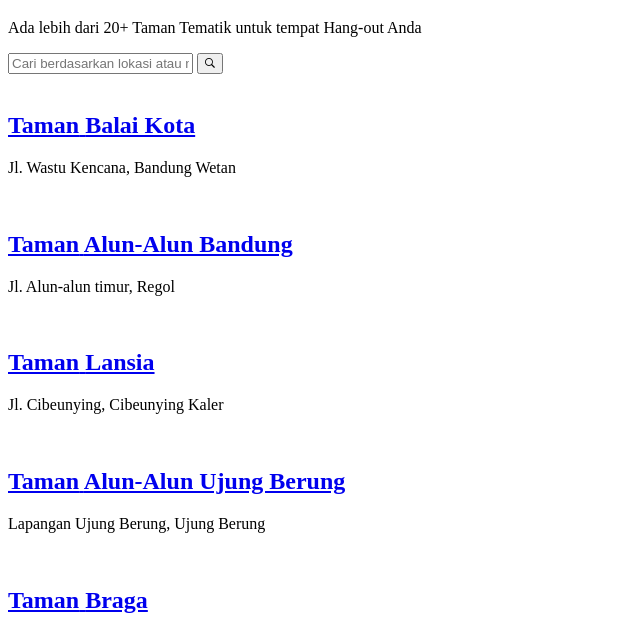
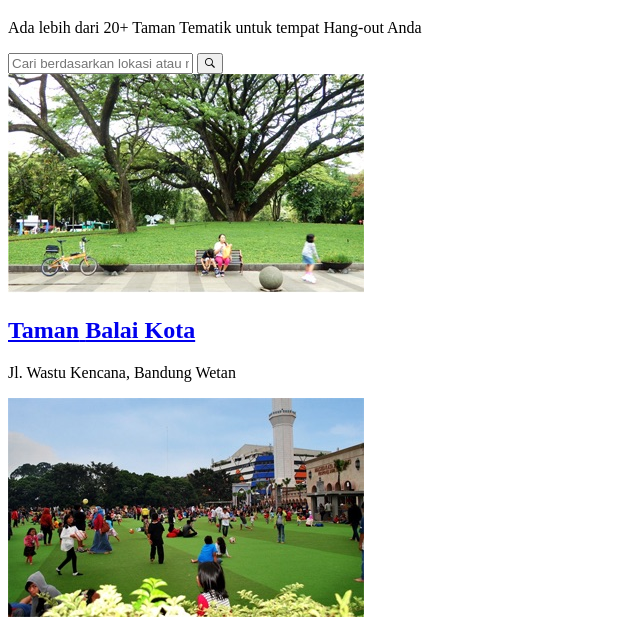
Before and after one commit to ariona/talentbandung.id, a plain HTML site: page sesi2/index.html in a window 1280 px wide. Shown: the part 61-692 px from the top of the page, without its empty margins (0-640 px from the left). Drawn offline with nearby package versions, Linux system fonts and the light colour scheme.

Commit message:
Update Asset
- Update image format to png
- Remove old image format
- Fix closing tag in index.html

```diff
--- a/sesi2/index.html
+++ b/sesi2/index.html
@@ -3,14 +3,15 @@
 <head>
 	<meta charset="UTF-8">
 	<title>Jelajah Taman Tematik Bandung</title>
-	<link href="https://fonts.googleapis.com/css?family=Caveat|Playfair+Display:700|Roboto:400,400i" rel="stylesheet">
+	<link href="https://fonts.googleapis.com/css?family=Caveat|Playfair+Display:700|Roboto:300,400,400i" rel="stylesheet">
 	<link rel="stylesheet" href="http://code.ionicframework.com/ionicons/2.0.1/css/ionicons.min.css">
+	<link rel="stylesheet" href="style.css">
 </head>
 <body>
 	<div class="site-content">
 		<div class="hero">
 			<h1>
-				<span class="subtitle"></span>Jelajah</span>
+				<span class="subtitle">Jelajah</span>
 				<span class="title">Taman Bandung</span>
 			</h1>
 			<p>Ada lebih dari 20+ Taman Tematik untuk tempat Hang-out Anda</p>
```
Also changed, not shown: sesi2/images/background.jpg (deleted), sesi2/images/background.png (added), sesi2/images/taman-alun-alun-bandung.jpg (added), sesi2/images/taman-alun-alun-bandung.png (deleted), sesi2/images/taman-alun-alun-uber.jpg (added), sesi2/images/taman-alun-alun-uber.png (deleted), sesi2/images/taman-balkot.jpg (added), sesi2/images/taman-balkot.png (deleted), sesi2/images/taman-braga.jpg (added), sesi2/images/taman-braga.png (deleted), sesi2/images/taman-film.jpg (added), sesi2/images/taman-film.png (deleted), sesi2/images/taman-lansia.jpg (added), sesi2/images/taman-lansia.png (deleted).
